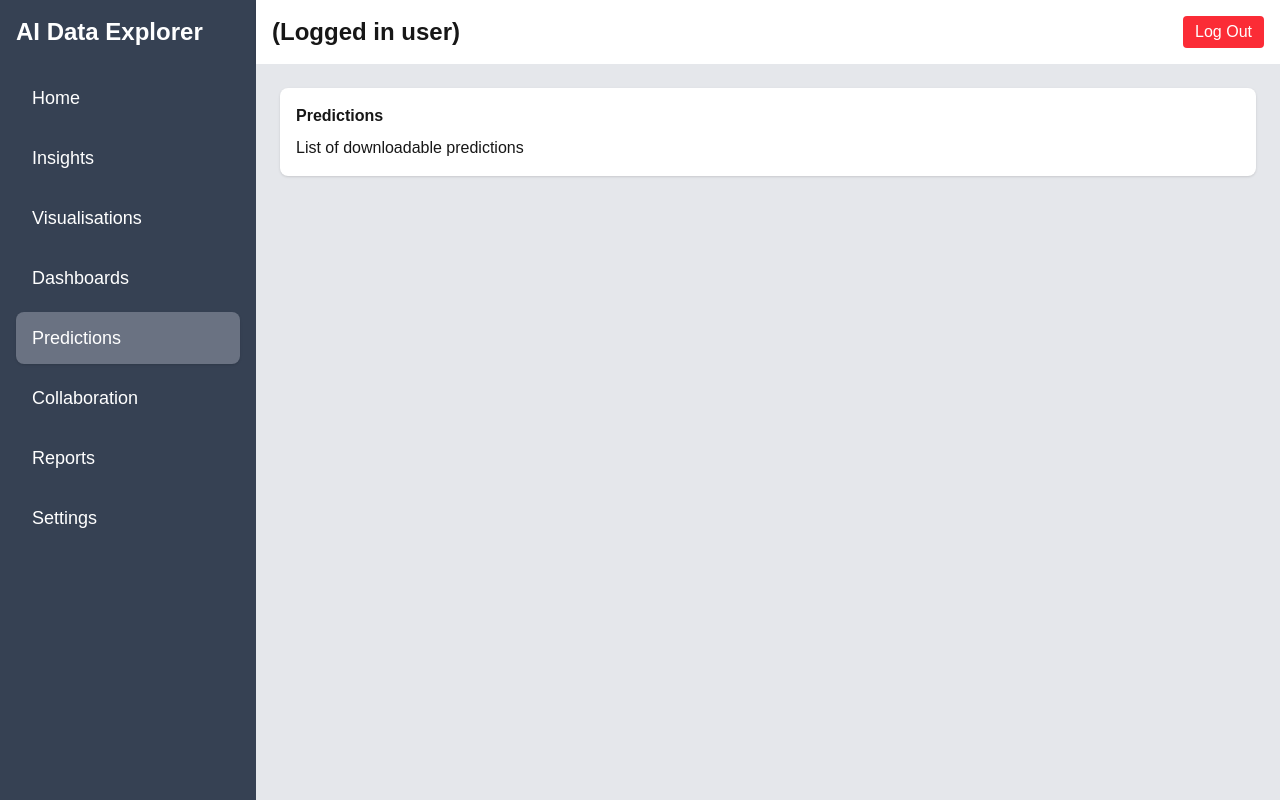
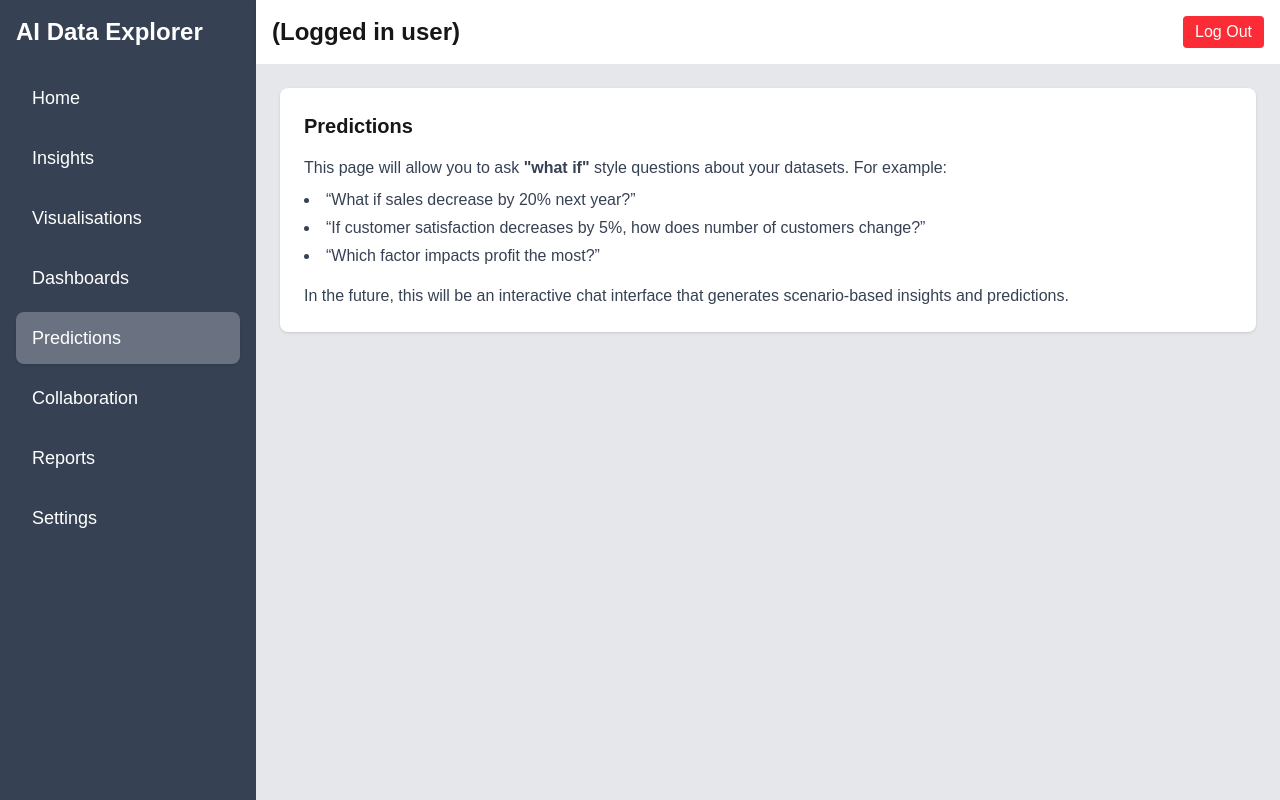
Before and after one commit to RushilYadav/AI-Data-Explorer, a Next.js app in the folder frontend/: page / in a window 1280 px wide. Both pictures are taken after a click on the item "Predictions". Built offline with nearby package versions, Linux system fonts and the light colour scheme.

Commit message:
Update Predictions widget placeholder content
Expanded the placeholder content in the Predictions widget to describe future functionality, including example 'what if' questions and plans for an interactive chat interface.

```diff
--- a/frontend/src/components/Dashboard/Widgets/Predictions.tsx
+++ b/frontend/src/components/Dashboard/Widgets/Predictions.tsx
@@ -1,8 +1,20 @@
 export default function Predictions() {
+  //placeholder content
   return (
-    <div className="bg-white p-4 rounded-lg shadow hover:shadow-lg transition">
-      <h3 className="font-semibold mb-2">Predictions</h3>
-      <p>List of downloadable predictions</p>
+    <div className="bg-white p-6 rounded-lg shadow hover:shadow-lg transition">
+      <h3 className="text-xl font-semibold mb-4">Predictions</h3>
+      <p className="text-gray-700">
+        This page will allow you to ask <strong>"what if"</strong> style
+        questions about your datasets. For example:
+      </p>
+      <ul className="list-disc list-inside text-gray-700 mt-2 space-y-1">
+        <li>“What if sales decrease by 20% next year?”</li>
+        <li>“If customer satisfaction decreases by 5%, how does number of customers change?”</li>
+        <li>“Which factor impacts profit the most?”</li>
+      </ul>
+      <p className="text-gray-700 mt-4">
+        In the future, this will be an interactive chat interface that generates scenario-based insights and predictions.
+      </p>
     </div>
   );
 }
```
